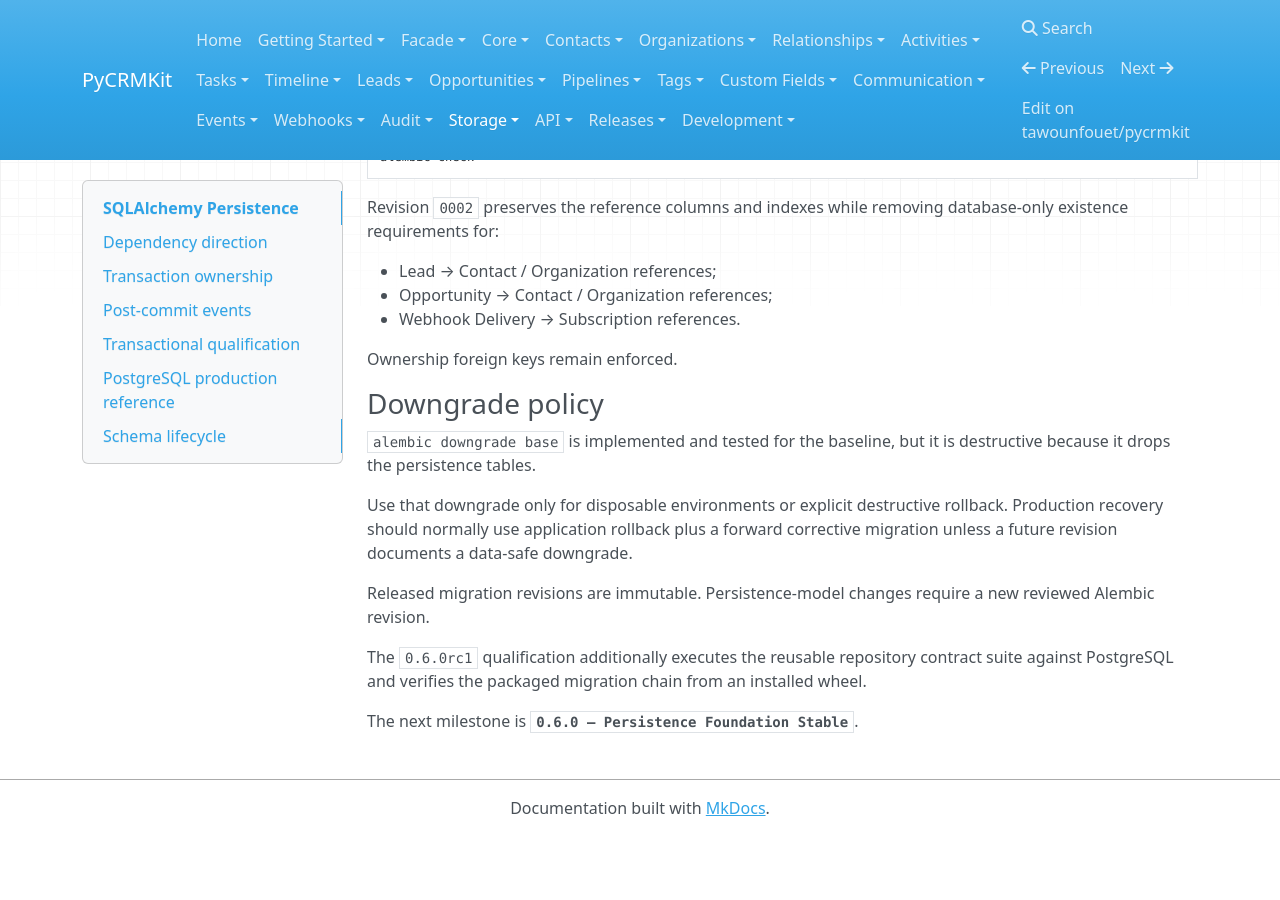
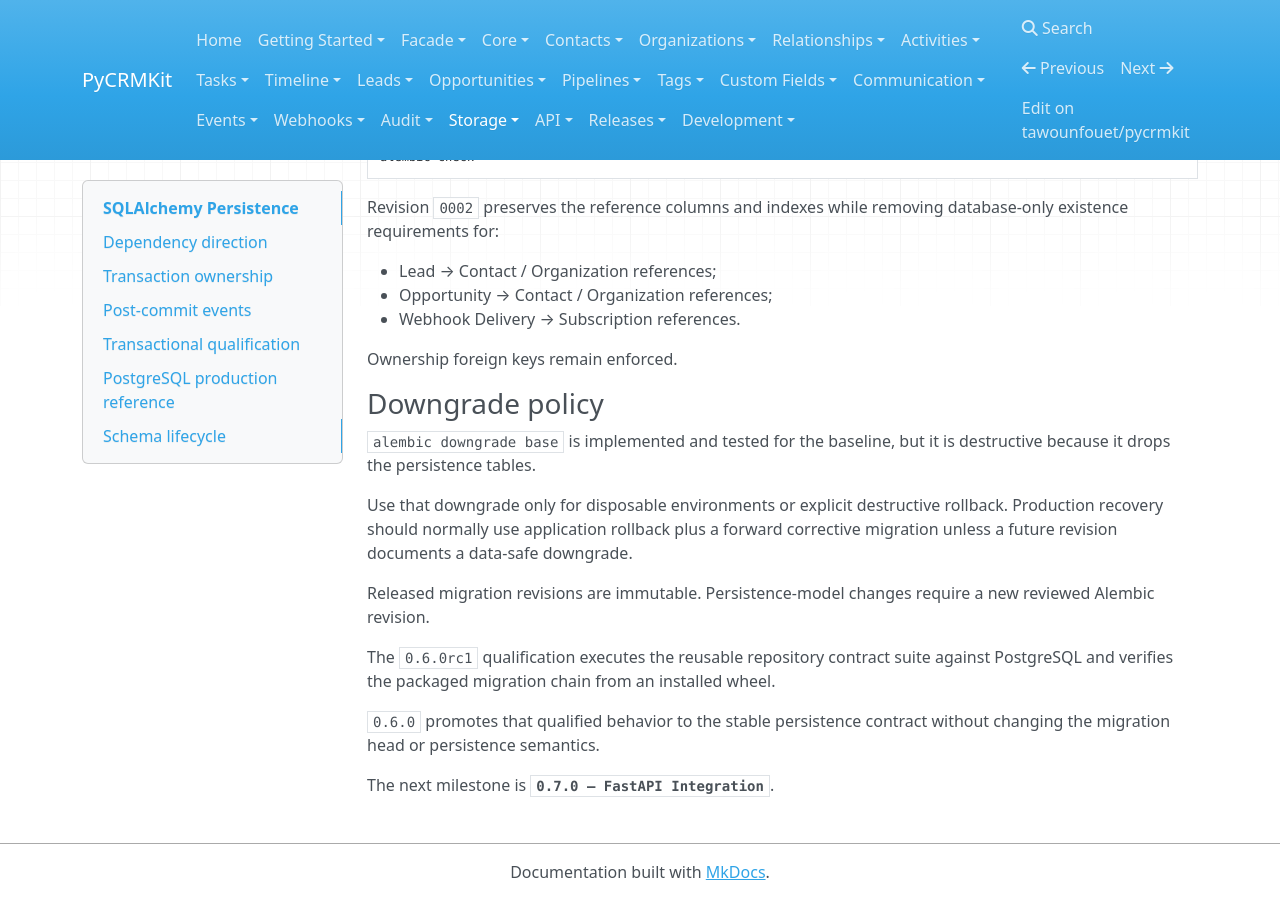
Before and after one commit to tawounfouet/pycrmkit, an MkDocs documentation site: the page built from docs/storage/sqlalchemy.md, in a window 1280 px wide and 900 px high, scrolled down 4082 px. Built offline with MkDocs 1.6.1, drawn with Linux system fonts in a browser that asks for light colours; nearby versions of some CDN libraries; before the commit the page ends 4918 px from its top, so only the background shows below that.

Commit message:
docs(release): mark persistence foundation stable

```diff
--- a/docs/storage/sqlalchemy.md
+++ b/docs/storage/sqlalchemy.md
@@ -239,8 +239,11 @@ downgrade.
 Released migration revisions are immutable. Persistence-model changes require a
 new reviewed Alembic revision.
 
-The `0.6.0rc1` qualification additionally executes the reusable repository
-contract suite against PostgreSQL and verifies the packaged migration chain from
-an installed wheel.
+The `0.6.0rc1` qualification executes the reusable repository contract suite
+against PostgreSQL and verifies the packaged migration chain from an installed
+wheel.
 
-The next milestone is **`0.6.0 — Persistence Foundation Stable`**.
+`0.6.0` promotes that qualified behavior to the stable persistence contract
+without changing the migration head or persistence semantics.
+
+The next milestone is **`0.7.0 — FastAPI Integration`**.
```
